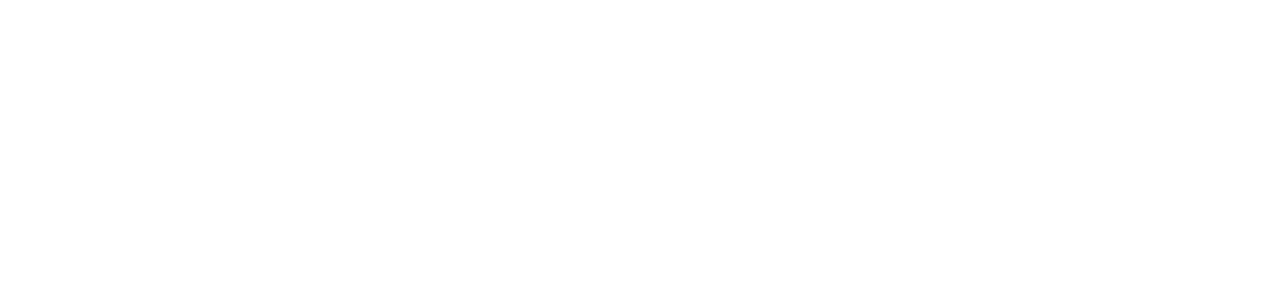
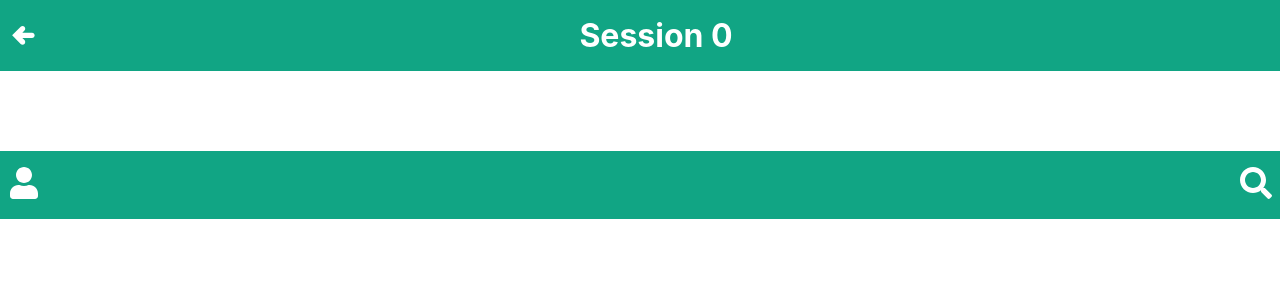
Before and after one commit to davidvdev/session-0-frontend, a React (Create React App) app: page /home in a window 1280 px wide. Shown: the top 300 px of the page. Built offline with nearby package versions, Linux system fonts and the light colour scheme.

Commit message:
home page in place, adding app nav and boilerplate

```diff
--- a/package.json
+++ b/package.json
@@ -8,6 +8,7 @@
     "@testing-library/user-event": "^12.8.3",
     "react": "^17.0.2",
     "react-dom": "^17.0.2",
+    "react-icons": "^4.2.0",
     "react-router-dom": "^5.3.0",
     "react-scripts": "4.0.3",
     "recoil": "^0.4.1",
--- a/src/App.css
+++ b/src/App.css
@@ -1,3 +1,28 @@
+:root {
+  --teal: #11A584
+}
+
 .App {
   text-align: center;
+  height: 100vh;
 }
+
+header, footer {
+  padding: 1em 0.5em;
+  display: flex;
+  justify-content: space-between;
+  align-items: center;
+  background-color: var(--teal);
+  color: white
+}
+
+.nav-button {
+  color: white;
+  height: 2em;
+  width: 2em;
+}
+
+.home {
+  display: flex;
+  flex-direction: column;
+}
--- a/src/App.js
+++ b/src/App.js
@@ -10,6 +10,7 @@
 import SignUp from './pages/SignUp';
 import SignUpDetails from './pages/SignUpDetails'
 import Login from './pages/Login';
+import Home from './pages/Home';
 
 function App(props) {
 // STATE & VARIABLES
@@ -89,7 +90,7 @@
             />
             <Route
                 path="/home"
-                render={(routerprops) => <h1>{userAuth.userRef} {}</h1>}
+                render={(routerprops) => <Home {...routerprops}/>}
             />
         </Switch>
     </div>
--- /dev/null
+++ b/src/components/Footer.js
@@ -0,0 +1,19 @@
+import React from "react";
+import { Link } from "react-router-dom";
+import { TiUser, TiZoom } from 'react-icons/ti'
+import { FaUser, FaSearch } from 'react-icons/fa'
+
+const Footer = ({ label, back}) => {
+    return(
+        <footer>
+            <Link to="/profile">
+                <FaUser className="nav-button"/>
+            </Link>
+            <Link to="/search">
+                <FaSearch className="nav-button"/>
+            </Link>
+        </footer>
+    )
+}
+
+export default Footer
--- /dev/null
+++ b/src/components/Header.js
@@ -0,0 +1,18 @@
+import React from "react";
+import { Link } from "react-router-dom";
+import { TiArrowLeftThick } from 'react-icons/ti'
+
+const Header = ({ label, back}) => {
+    return(
+        <header>
+            {   back === true &&
+                <Link to="/home">
+                        <TiArrowLeftThick style={{marginRight: "auto"}} className="nav-button"/>
+                </Link>
+            }
+            <h1 style={{margin: "0 auto"}}>{label}</h1>
+        </header>
+    )
+}
+
+export default Header
--- /dev/null
+++ b/src/pages/Home.js
@@ -0,0 +1,22 @@
+import React from "react";
+import { useRecoilValue } from "recoil";
+import { UserAuth } from "../atom";
+
+import Header from "../components/Header";
+import Footer from "../components/Footer";
+
+const Home = (props) => {
+
+    const {userRef, token} = useRecoilValue(UserAuth)
+
+    return(
+        <div className="home">
+            <Header label="Session 0" back={true}/>
+            <h2>{userRef}</h2>
+            <h2>{token}</h2>
+            <Footer />
+        </div>
+    )
+}
+
+export default Home
```
Also changed, not shown: src/pages/Group.js (added), src/pages/Profile.js (added), src/pages/Search.js (added), 1 other file (tests, documents, lock files or other folders).
